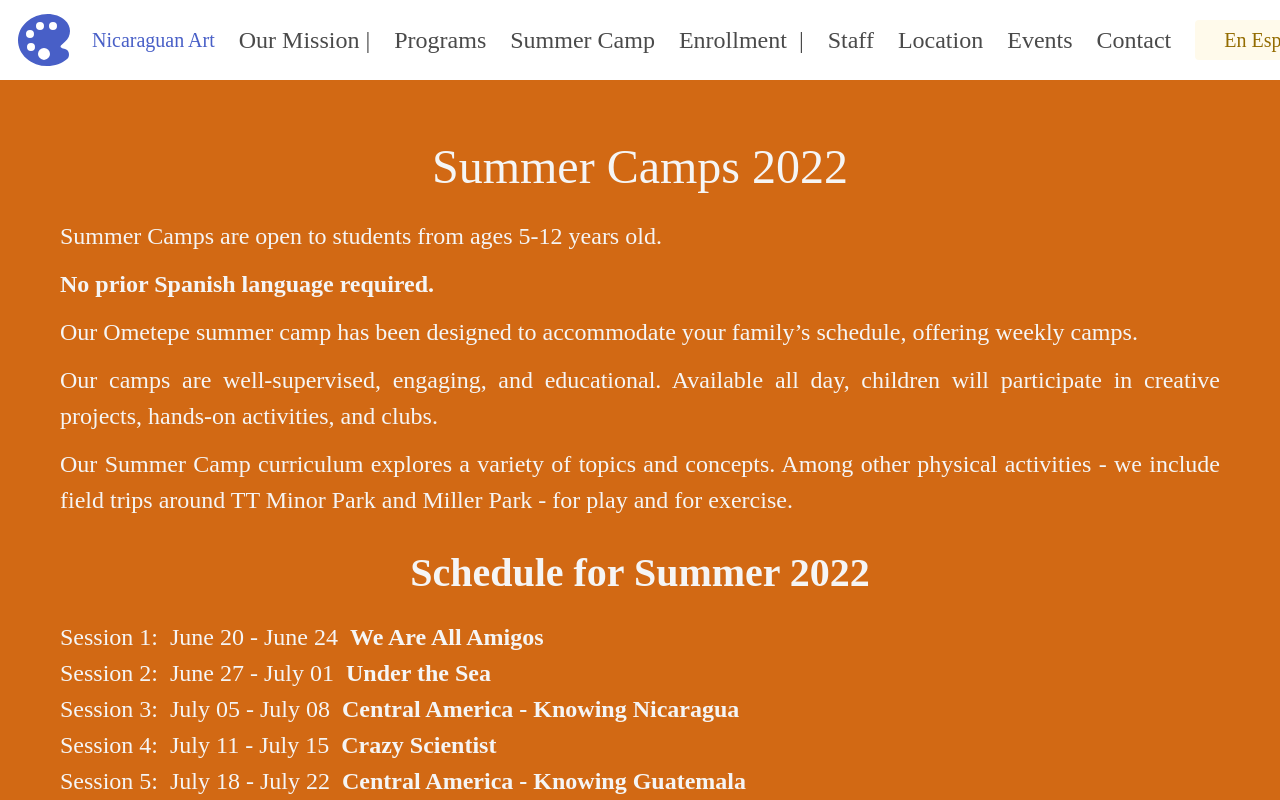
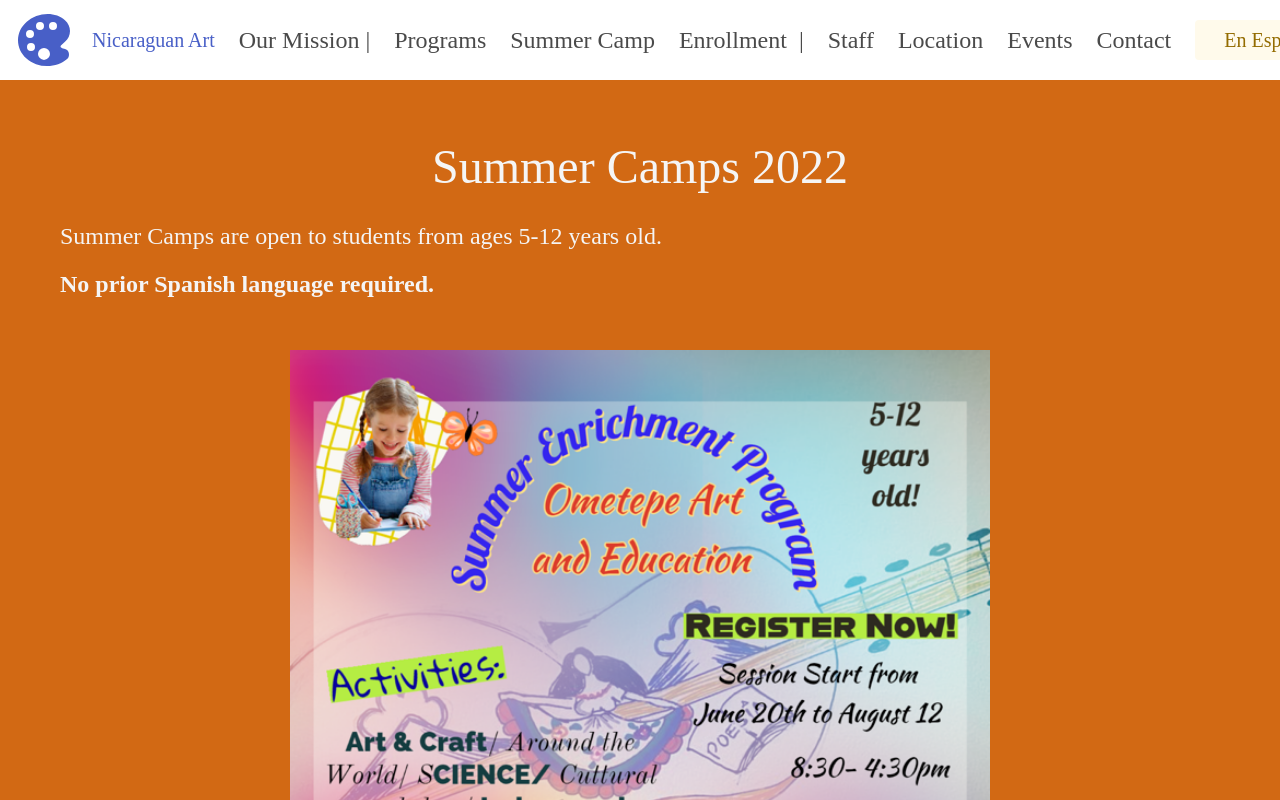
Before and after one commit to papadavis47/ometepe-art-and-education, a Next.js app: page /info/summer-camp in a window 1280 px wide. Shown: the top 800 px of the page. Built offline with nearby package versions, Linux system fonts and the light colour scheme; a web font is replaced by a local one.

Commit message:
Add image for summer-camp 2022

```diff
--- a/pages/info/summer-camp.js
+++ b/pages/info/summer-camp.js
@@ -1,4 +1,5 @@
 import Head from "next/head";
+import Image from "next/image";
 
 const Camp = () => {
   return (
@@ -8,7 +9,7 @@ const Camp = () => {
         <meta name='description' content='Ometepe Art and Education' />
         <link rel='icon' href='/favicon.ico' />
       </Head>
-      <h1 className='is-size-1 is-size-3-mobile  title mt-6 has-text-light has-text-weight-light has-text-centered'>
+      <h1 className='is-size-1 is-size-4-mobile  title mt-6 has-text-light has-text-weight-light has-text-centered'>
         Summer Camps 2022
       </h1>
       <p className='is-size-6-mobile has-text-justified is-size-4-desktop'>
@@ -17,6 +18,16 @@ const Camp = () => {
       <p className='is-size-6-mobile has-text-justified is-size-4-desktop mt-3'>
         <strong className='has-text-light'>No prior Spanish language required.</strong>
       </p>
+      <div className='columns is-flex is-centered my-6'>
+        <figure className='image'>
+          <Image
+            src='/summer-camp-flyer.png'
+            width={700}
+            height={700}
+            alt='Flyer for summer camp information'
+          />
+        </figure>
+      </div>
       <p className='is-size-6-mobile has-text-justified is-size-4-desktop mt-3'>
         Our Ometepe summer camp has been designed to accommodate your family’s schedule, offering
         weekly camps.
```
Also changed, not shown: public/summer-camp-flyer.png (added).
